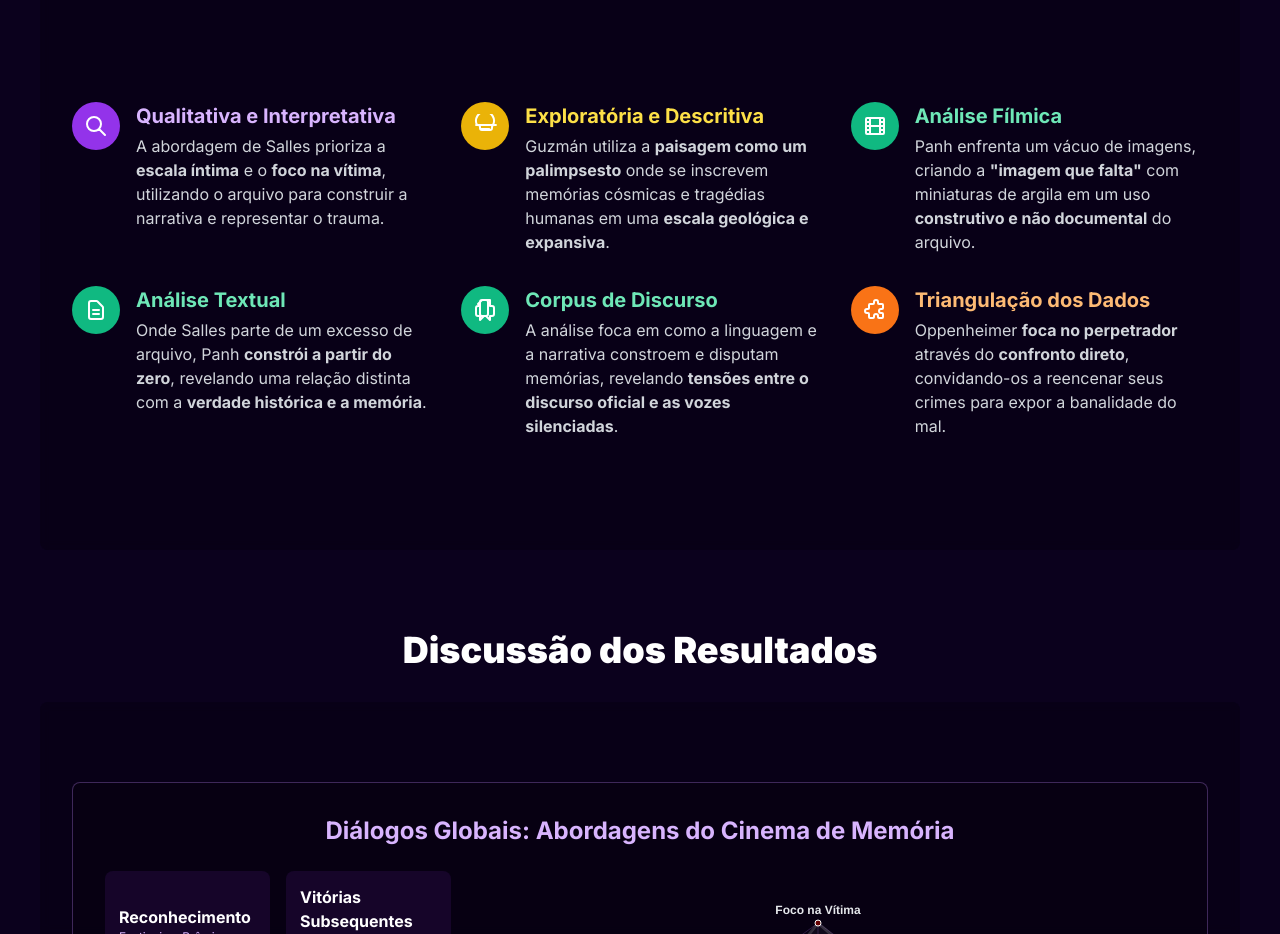
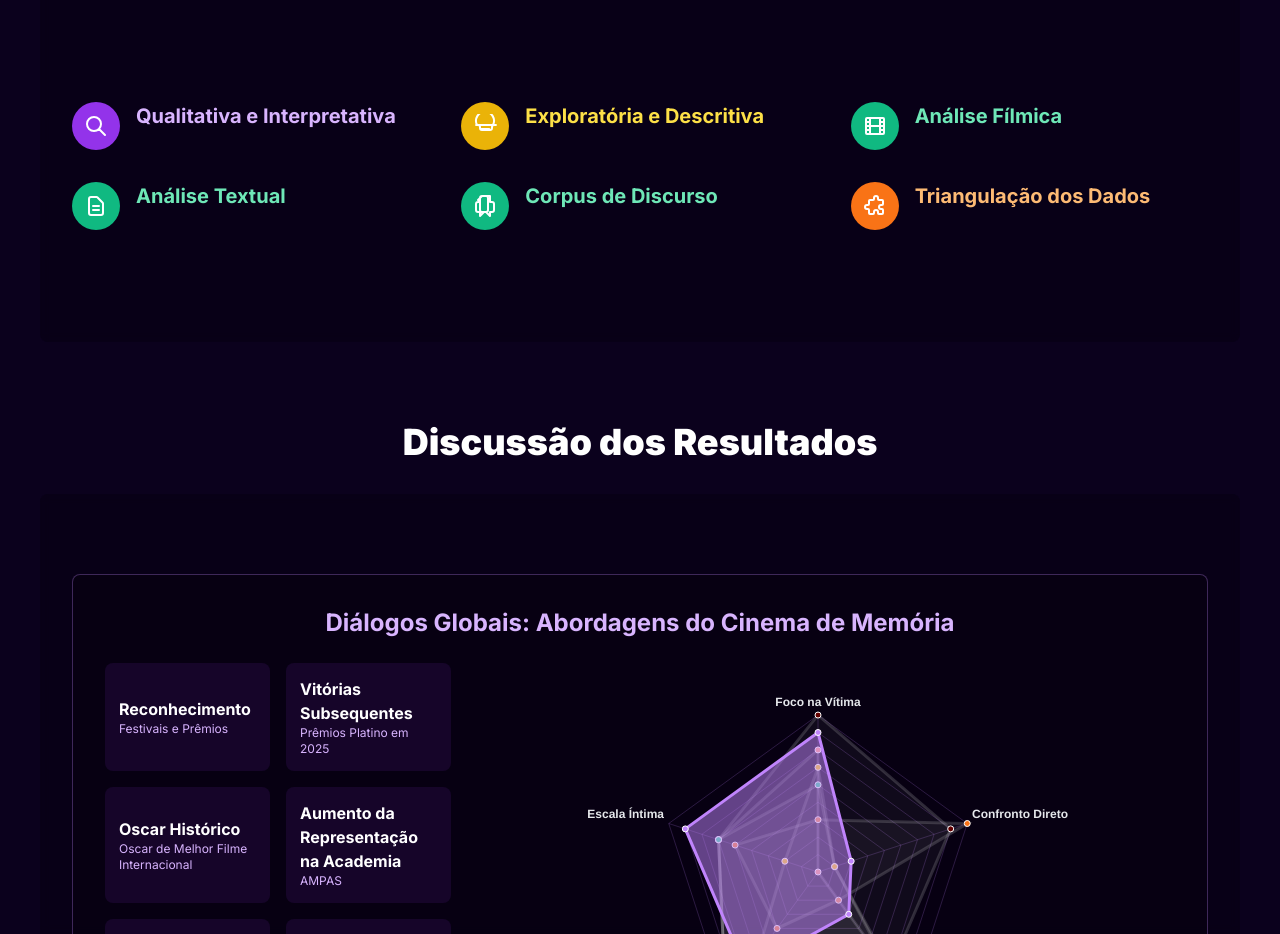
Before and after one commit to KelleMaciel/kelle-de-almeida-maciel, a plain HTML site: page index.html in a window 1280 px wide. Shown: the part 3260-4194 px from the top of the page. Drawn offline with nearby package versions, Linux system fonts and the light colour scheme.

Commit message:
fix change

```diff
--- a/index.html
+++ b/index.html
@@ -531,10 +531,7 @@
                             <h3 class="text-xl font-bold text-purple-300">
                                 Qualitativa e Interpretativa
                             </h3>
-                            <p class="text-gray-300 mt-1">
-                                A abordagem de Salles prioriza a <b>escala íntima</b> e o <b>foco na vítima</b>,
-                                utilizando o arquivo para construir a narrativa e representar o trauma.
-                            </p>
+
                         </div>
                     </div>
 
@@ -552,10 +549,7 @@
                             <h3 class="text-xl font-bold text-yellow-300">
                                 Exploratória e Descritiva
                             </h3>
-                            <p class="text-gray-300 mt-1">
-                                Guzmán utiliza a <b>paisagem como um palimpsesto</b> onde se inscrevem memórias cósmicas
-                                e tragédias humanas em uma <b>escala geológica e expansiva</b>.
-                            </p>
+
                         </div>
                     </div>
 
@@ -573,10 +567,7 @@
                             <h3 class="text-xl font-bold text-emerald-300">
                                 Análise Fílmica
                             </h3>
-                            <p class="text-gray-300 mt-1">
-                                Panh enfrenta um vácuo de imagens, criando a <b>"imagem que falta"</b> com miniaturas de
-                                argila em um uso <b>construtivo e não documental</b> do arquivo.
-                            </p>
+
                         </div>
                     </div>
 
@@ -594,10 +585,7 @@
                             <h3 class="text-xl font-bold text-emerald-300">
                                 Análise Textual
                             </h3>
-                            <p class="text-gray-300 mt-1">
-                                Onde Salles parte de um excesso de arquivo, Panh <b>constrói a partir do zero</b>,
-                                revelando uma relação distinta com a <b>verdade histórica e a memória</b>.
-                            </p>
+
                         </div>
                     </div>
 
@@ -615,10 +603,7 @@
                             <h3 class="text-xl font-bold text-emerald-300">
                                 Corpus de Discurso
                             </h3>
-                            <p class="text-gray-300 mt-1">
-                                A análise foca em como a linguagem e a narrativa constroem e disputam memórias,
-                                revelando <b>tensões entre o discurso oficial e as vozes silenciadas</b>.
-                            </p>
+
                         </div>
                     </div>
 
@@ -636,10 +621,7 @@
                             <h3 class="text-xl font-bold text-orange-300">
                                 Triangulação dos Dados
                             </h3>
-                            <p class="text-gray-300 mt-1">
-                                Oppenheimer <b>foca no perpetrador</b> através do <b>confronto direto</b>, convidando-os
-                                a reencenar seus crimes para expor a banalidade do mal.
-                            </p>
+
                         </div>
                     </div>
 
```
